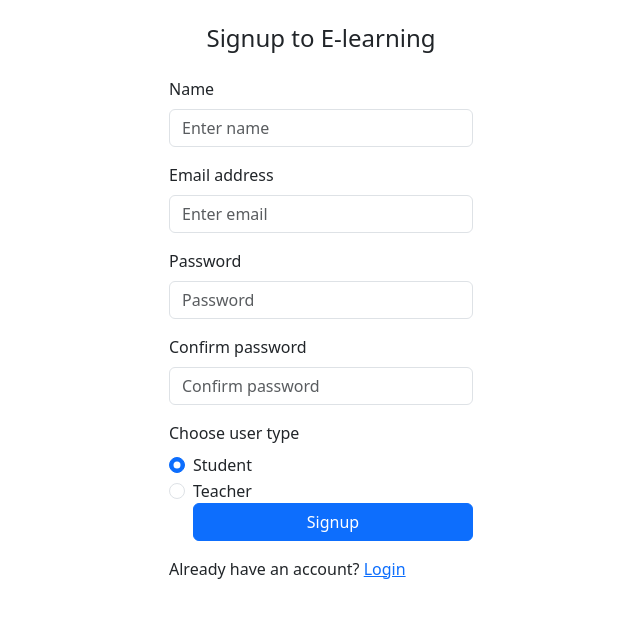
After one commit to omarsaad08/e-learning-platform, a PHP site: page /views/signup.php in a window 1280 px wide. The commit adds this page. Shown: the top 620 px of the page, without its empty margins (319-959 px from the left). Run offline with PHP 8.4, Linux system fonts and the light colour scheme.

Commit message:
basic structure before starting

```diff
--- /dev/null
+++ b/views/signup.php
@@ -0,0 +1,52 @@
+<!DOCTYPE html>
+<html lang="en">
+
+<head>
+    <meta charset="UTF-8">
+    <meta name="viewport" content="width=device-width, initial-scale=1.0">
+    <title>E-learning</title>
+    <link href="https://cdn.jsdelivr.net/npm/bootstrap@5.3.0/dist/css/bootstrap.min.css" rel="stylesheet">
+    <link rel="stylesheet" href="public/css/style.css">
+</head>
+
+<body>
+
+    <div class="container d-flex justify-content-center align-items-center">
+        <div class=" p-4" style="width: 22rem; max-width: 90vw;">
+            <h4 class="card-title text-center mb-4">Signup to E-learning</h4>
+            <form method="POST" action="includes/authHandler.php">
+                <div class="mb-3">
+                    <label for="name" class="form-label">Name</label>
+                    <input type="text" class="form-control" id="name" name="name" placeholder="Enter name">
+                </div>
+                <div class="mb-3">
+                    <label for="email" class="form-label">Email address</label>
+                    <input type="email" class="form-control" id="email" name="email" placeholder="Enter email">
+                </div>
+                <div class="mb-3">
+                    <label for="password" class="form-label">Password</label>
+                    <input type="password" class="form-control" id="password" name="password" placeholder="Password">
+                </div>
+                <div class="mb-3">
+                    <label for="confirm-password" class="form-label">Confirm password</label>
+                    <input type="confirm-password" class="form-control" id="confirm-password" name="confirm-password" placeholder="Confirm password">
+                </div>
+                <div class="mb-3">
+                    <label class="form-label">Choose user type</label>
+                    <div class="form-check">
+                        <input class="form-check-input" type="radio" name="user-type" value="student" checked>
+                        <label class="form-check-label">Student</label>
+                    </div>
+                    <div class="form-check">
+                        <input class="form-check-input" type="radio" name="user-type" value="teacher">
+                        <label class="form-check-label">Teacher</label>
+                        <button type="submit" class="btn btn-primary w-100">Signup</button>
+                    </div>
+                    <p class="mt-3">Already have an account? <a href="login.php">Login</a></p>
+            </form>
+        </div>
+    </div>
+    <script src="public/js/script.js"></script>
+</body>
+
+</html>
```
Also changed, not shown: app/views/login.php (deleted, +0 -16 lines), includes/authHandler.php (added, +23 -0 lines), includes/dbh.inc.php (added, +11 -0 lines), index.php (renamed from public/index.php, +5 -2 lines), views/login.php (added, +34 -0 lines), README.md, public/css/style.css (added), public/js/script.js (added), views/articles.php (added), views/courses.php (added), views/home.php (added).
